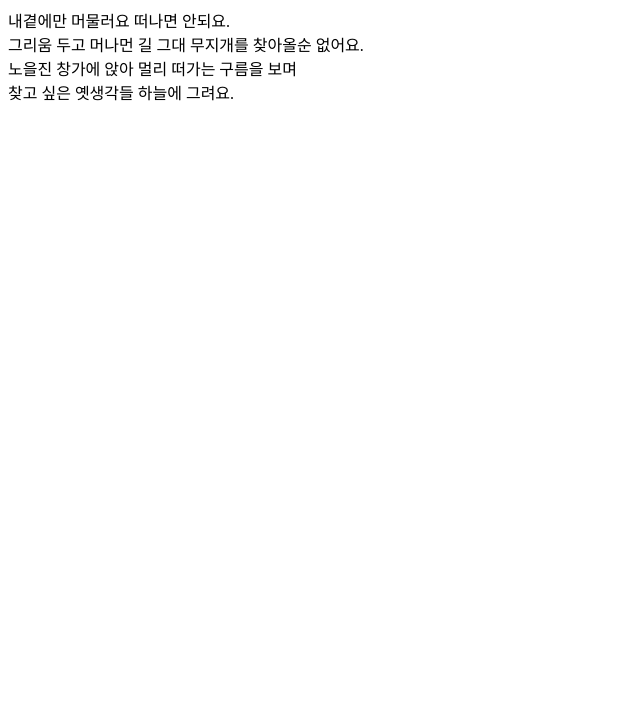
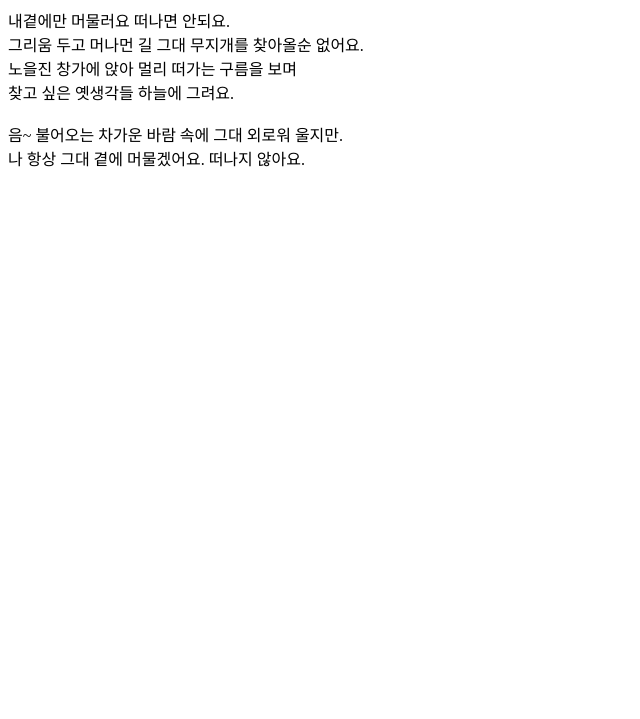
Before and after one commit to minjaejeo/gitTest, a plain HTML site: page index.html in a window 1280 px wide. Shown: the part 81-800 px from the top of the page, without its empty margins (0-640 px from the left). Drawn offline with Linux system fonts and the light colour scheme.

Commit message:
두 번째 가사 입력

```diff
--- a/index.html
+++ b/index.html
@@ -12,6 +12,11 @@
         그리움 두고 머나먼 길 그대 무지개를 찾아올순 없어요.<br>
         노을진 창가에 앉아 멀리 떠가는 구름을 보며<br>
         찾고 싶은 옛생각들 하늘에 그려요.<br>
+        <br>
+
+        음~ 불어오는 차가운 바람 속에 그대 외로워 울지만.<br>
+        나 항상 그대 곁에 머물겠어요. 떠나지 않아요.<br>
+
     </p>
 </body>
 </html>
```
